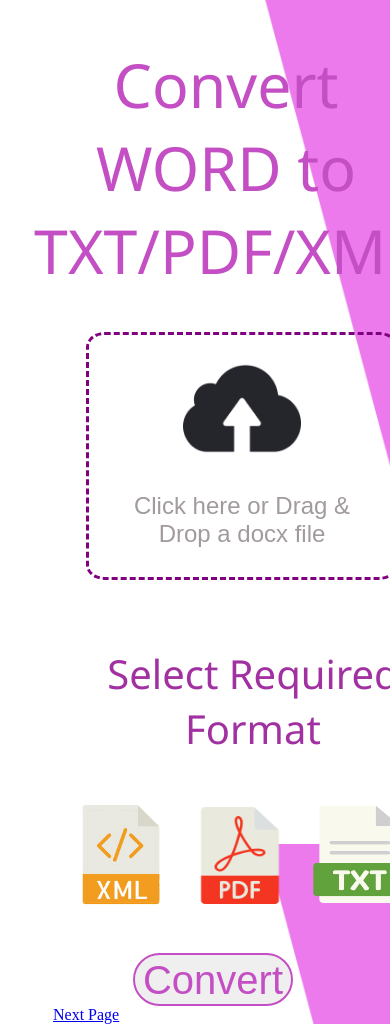
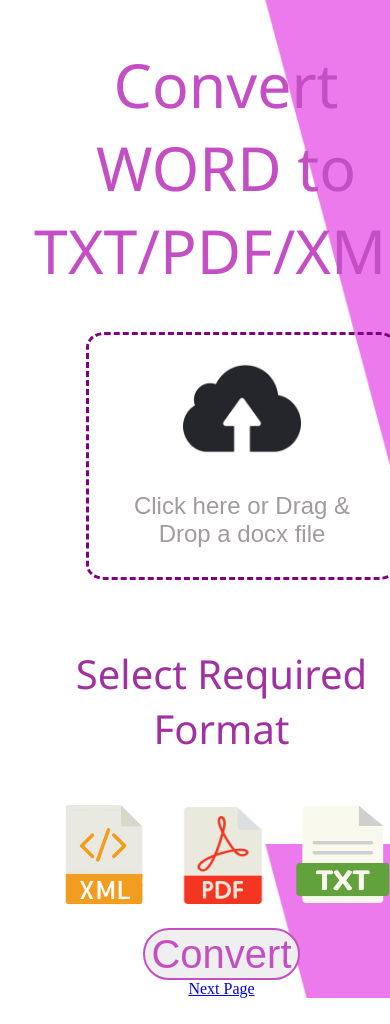
Before and after one commit to Abhishek-kumar82078/Docxconverter, a plain HTML site: page index.html in a window 390 px wide. Shown: the top 1024 px of the page. After the commit the page ends 998 px from the top, so only its background shows below. Drawn offline with Linux system fonts and the light colour scheme.

Commit message:
Updated 1st page

```diff
--- a/style.css
+++ b/style.css
@@ -177,7 +177,6 @@ body{
 
 .continue-button button{
     color:rgb(196, 79, 196);
-
     width:50%;
     height:18%;
     /* padding-left:0%; */
@@ -194,14 +193,25 @@ body{
     background-color: rgb(196, 79, 196);
     /* border: 2px solid white; */
 }
-
-@media screen and (max-width:800px) {
+@media screen and (max-width:1040px){
+    body{
+        background-position-x: 70%;
+    }
+}
+@media screen and (max-width:890px) {
     #whole{
         flex-direction: column;
     }
+    body{
+        background-position-x: 50%;
+    }
     #right{
         align-items: center;
-        width:80%
+        width:80%;
+        display: flex;
+        flex-direction: column;
+        justify-content: center;
+        margin-left: 3%;
     }
     #right h1{
         color:rgb(161, 48, 161) !important;
@@ -214,13 +224,15 @@ body{
 
     #outer{
         align-items: center;
-        padding-left: 4vw;
+        /* padding-left: 4vw; */
     }
     [type=radio]:checked + img {
         background-color: rgb(223, 222, 222);
       }
     .continue-button button{
         border:2px solid rgb(196, 79, 196);
+        width:100%;
+        margin-left: -20%;
     }
     .continue-button button:hover{
         border-color:white;
```
